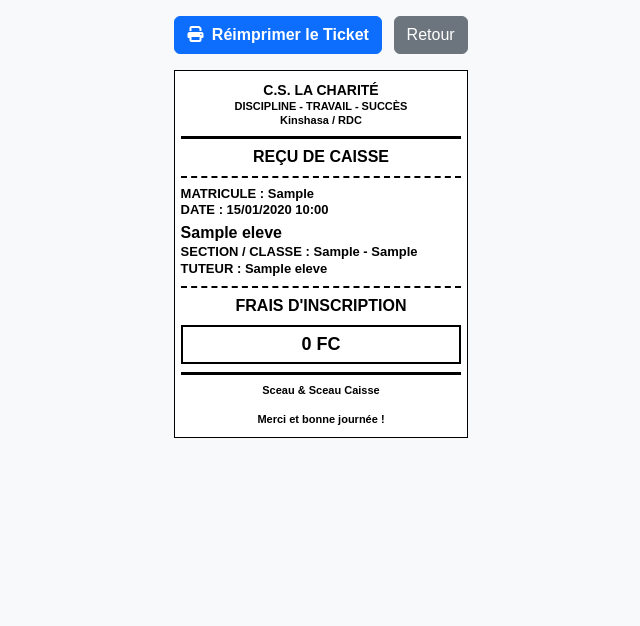
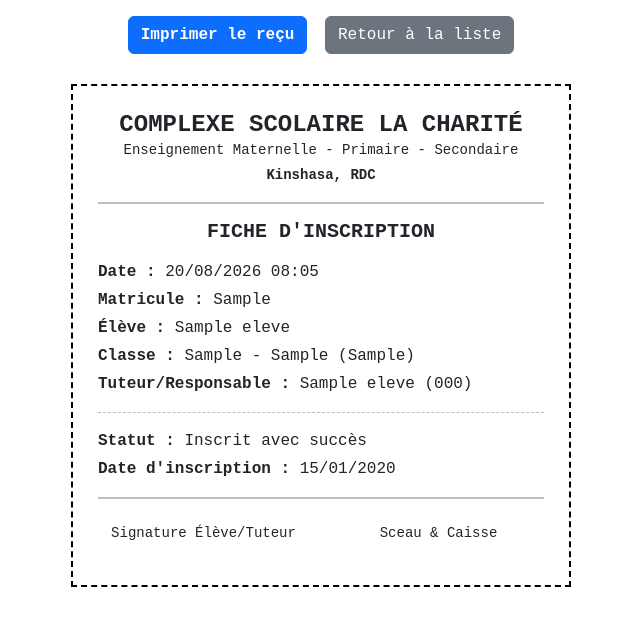
Before and after one commit to osemwanza-ai/gestion-la-charite, a Flask app: page /imprimer_recu/1/1 in a window 1280 px wide. Shown: the top 626 px of the page, without its empty margins (319-959 px from the left). Run offline with Flask 3, Linux system fonts and the light colour scheme; tables that the repository leaves empty hold one stand-in row (values such as "Sample post").

Commit message:
Update recu_print.html

```diff
--- a/templates/recu_print.html
+++ b/templates/recu_print.html
@@ -2,138 +2,68 @@
 <html lang="fr">
 <head>
     <meta charset="UTF-8">
-    <meta name="viewport" content="width=device-width, initial-scale=1.0">
-    <title>Reçu POS Grand Format - CS La Charité</title>
+    <title>Reçu - CS La Charité</title>
     <link href="https://cdn.jsdelivr.net/npm/bootstrap@5.3.0/dist/css/bootstrap.min.css" rel="stylesheet">
-    <link rel="stylesheet" href="https://cdnjs.cloudflare.com/ajax/libs/font-awesome/6.4.0/css/all.min.css">
     <style>
-        /* Optimisation Impression Thermique POS 80mm */
-        @page {
-            size: 80mm auto;
-            margin: 0;
-        }
-
-        body {
-            font-family: Arial, Helvetica, sans-serif; /* Police très lisible */
-            font-size: 13px; /* Taille augmentée */
-            font-weight: 600; /* Écriture plus marquée */
-            color: #000;
-            background-color: #f8f9fa;
-            line-height: 1.3;
-            margin: 0;
-            padding: 0;
-        }
-
-        .pos-receipt {
-            width: 78mm;
-            background: #fff;
-            padding: 10px 6px;
-            margin: 10px auto;
-            border: 1px solid #000;
-        }
-
-        .text-center { text-align: center; }
-        .text-end { text-align: right; }
-        .text-start { text-align: left; }
-
-        .divider { border-top: 2px dashed #000; margin: 8px 0; }
-        .double-divider { border-top: 3px solid #000; margin: 8px 0; }
-
-        .big-text { font-size: 16px; font-weight: bold; }
-        .total-box {
-            font-size: 18px;
-            font-weight: 900;
-            border: 2px solid #000;
-            padding: 6px;
-            text-align: center;
-            margin: 8px 0;
-        }
-
+        body { background: #fff; font-family: 'Courier New', Courier, monospace; }
+        .receipt-card { max-width: 500px; margin: 30px auto; border: 2px dashed #000; padding: 25px; }
         @media print {
             .no-print { display: none !important; }
-            body { background: #fff; }
-            .pos-receipt {
-                width: 100%;
-                border: none;
-                padding: 2px;
-                margin: 0;
-            }
+            .receipt-card { border: none; }
         }
     </style>
 </head>
-<body onload="window.print()">
+<body>
 
-<div class="text-center my-3 no-print">
-    <button onclick="window.print()" class="btn btn-primary fw-bold me-2">
-        <i class="fa-solid fa-print me-1"></i> Réimprimer le Ticket
-    </button>
-    <a href="{{ url_for('index') }}" class="btn btn-secondary">Retour</a>
+<div class="text-center mt-3 no-print">
+    <button onclick="window.print()" class="btn btn-primary fw-bold me-2">Imprimer le reçu</button>
+    <a href="{{ url_for('liste_eleves') }}" class="btn btn-secondary">Retour à la liste</a>
 </div>
 
-<div class="pos-receipt">
-    <!-- En-tête -->
-    <div class="text-center">
-        <div style="font-size: 14px; font-weight: bold;">C.S. LA CHARITÉ</div>
-        <div style="font-size: 11px; text-transform: uppercase;">Discipline - Travail - Succès</div>
-        <div style="font-size: 11px;">Kinshasa / RDC</div>
+<div class="receipt-card">
+    <div class="text-center mb-3">
+        <h4 class="fw-bold m-0">COMPLEXE SCOLAIRE LA CHARITÉ</h4>
+        <p class="small mb-1">Enseignement Maternelle - Primaire - Secondaire</p>
+        <p class="small fw-bold">Kinshasa, RDC</p>
+        <hr style="border-top: 2px solid #000;">
+        <h5 class="fw-bold text-uppercase">
+            {% if type == 'paiement' %}REÇU DE PAIEMENT{% else %}FICHE D'INSCRIPTION{% endif %}
+        </h5>
     </div>
 
-    <div class="double-divider"></div>
-
-    <div class="text-center big-text text-uppercase">
-        REÇU DE CAISSE
+    <div class="mb-3">
+        <p class="mb-1"><strong>Date :</strong> {{ datetime_now }}</p>
+        <p class="mb-1"><strong>Matricule :</strong> {{ e.matricule }}</p>
+        <p class="mb-1"><strong>Élève :</strong> {{ e.nom_complet }}</p>
+        <p class="mb-1"><strong>Classe :</strong> {{ e.section }} - {{ e.classe }} {% if e.option %}({{ e.option }}){% endif %}</p>
+        <p class="mb-1"><strong>Tuteur/Responsable :</strong> {{ e.nom_responsables }} ({{ e.telephone_principal }})</p>
     </div>
 
-    <div class="divider"></div>
+    <hr style="border-top: 1px dashed #000;">
 
     {% if type == 'paiement' %}
-    <!-- Infos Paiement -->
-    <div style="font-size: 13px;">
-        <div><strong>REÇU N° :</strong> REC-{{ "%04d"|format(p.id) }}</div>
-        <div><strong>DATE :</strong> {{ p.date_paiement.strftime('%d/%m/%Y %H:%M') }}</div>
-        <div><strong>MATRICULE :</strong> {{ e.matricule }}</div>
-        <div class="big-text" style="margin-top: 4px;">{{ e.nom_complet }}</div>
-        <div><strong>CLASSE :</strong> {{ e.classe }} ({{ e.section }})</div>
+    <div class="mb-3">
+        <p class="mb-1"><strong>Rubrique :</strong> {{ p.rubrique.nom if p.rubrique else 'Frais divers' }}</p>
+        <p class="mb-1"><strong>Trimestre :</strong> {{ p.trimestre or '-' }}</p>
+        <p class="mb-1"><strong>Mode :</strong> {{ p.mode_paiement }}</p>
+        <h4 class="fw-bold mt-2">MONTANT PAYÉ : {{ "{:,.0f}".format(p.montant) }} FC</h4>
     </div>
-
-    <div class="divider"></div>
-
-    <!-- Détails des frais -->
-    <div style="font-size: 13px;">
-        <div><strong>MOTIF :</strong> {{ p.rubrique.nom if p.rubrique else 'Frais Divers' }}</div>
-        <div><strong>TRIMESTRE :</strong> {{ p.trimestre }}</div>
-        <div><strong>MODE PAIEMENT :</strong> {{ p.mode_paiement }}</div>
-    </div>
-
-    <!-- Montant mis en très grand -->
-    <div class="total-box">
-        PAYÉ : {{ "{:,.0f}".format(p.montant) }} FC
-    </div>
-
     {% else %}
-    <!-- Infos Inscription -->
-    <div style="font-size: 13px;">
-        <div><strong>MATRICULE :</strong> {{ e.matricule }}</div>
-        <div><strong>DATE :</strong> {{ e.date_inscription.strftime('%d/%m/%Y %H:%M') }}</div>
-        <div class="big-text" style="margin-top: 4px;">{{ e.nom_complet }}</div>
-        <div><strong>SECTION / CLASSE :</strong> {{ e.section }} - {{ e.classe }}</div>
-        <div><strong>TUTEUR :</strong> {{ e.nom_responsables }}</div>
-    </div>
-
-    <div class="divider"></div>
-
-    <div class="text-center big-text">FRAIS D'INSCRIPTION</div>
-    <div class="total-box">
-        {{ "{:,.0f}".format(frais.montant) if frais else '0' }} FC
+    <div class="mb-3">
+        <p class="mb-1"><strong>Statut :</strong> Inscrit avec succès</p>
+        <p class="mb-1"><strong>Date d'inscription :</strong> {{ e.date_inscription.strftime('%d/%m/%Y') }}</p>
     </div>
     {% endif %}
 
-    <div class="double-divider"></div>
+    <hr style="border-top: 2px solid #000;">
 
-    <!-- Pied de page -->
-    <div class="text-center" style="font-size: 11px; margin-top: 6px;">
-        <div><strong>Sceau & Sceau Caisse</strong></div>
-        <div style="margin-top: 15px;">Merci et bonne journée !</div>
+    <div class="row mt-4 text-center small">
+        <div class="col-6">
+            <p>Signature Élève/Tuteur</p>
+        </div>
+        <div class="col-6">
+            <p>Sceau & Caisse</p>
+        </div>
     </div>
 </div>
 
```
